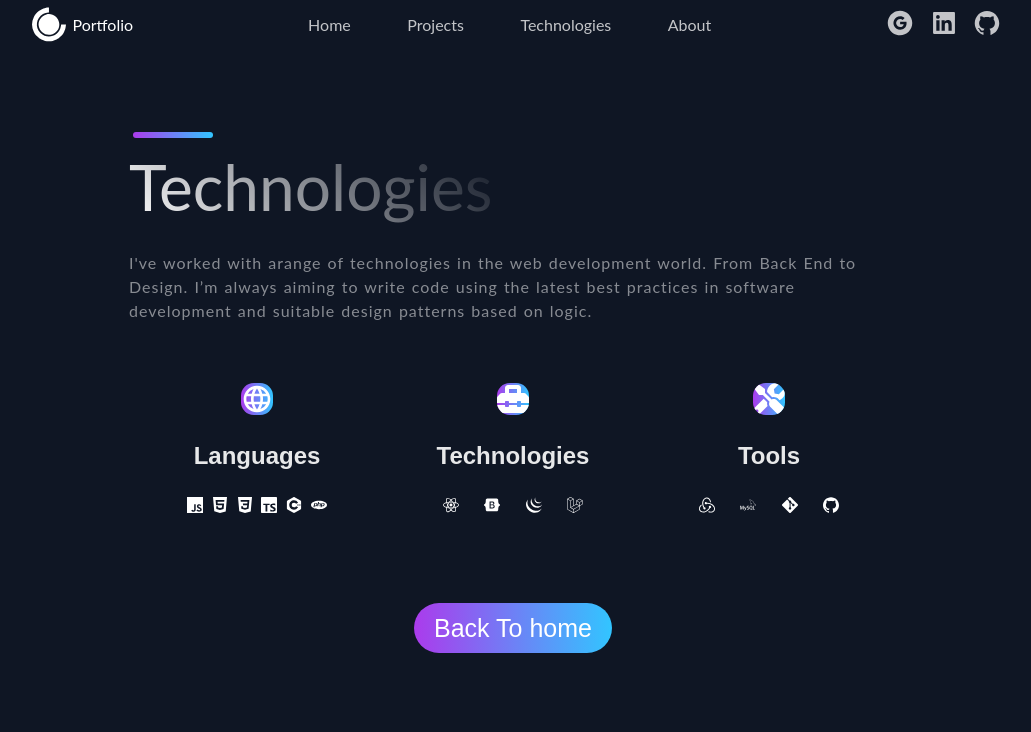
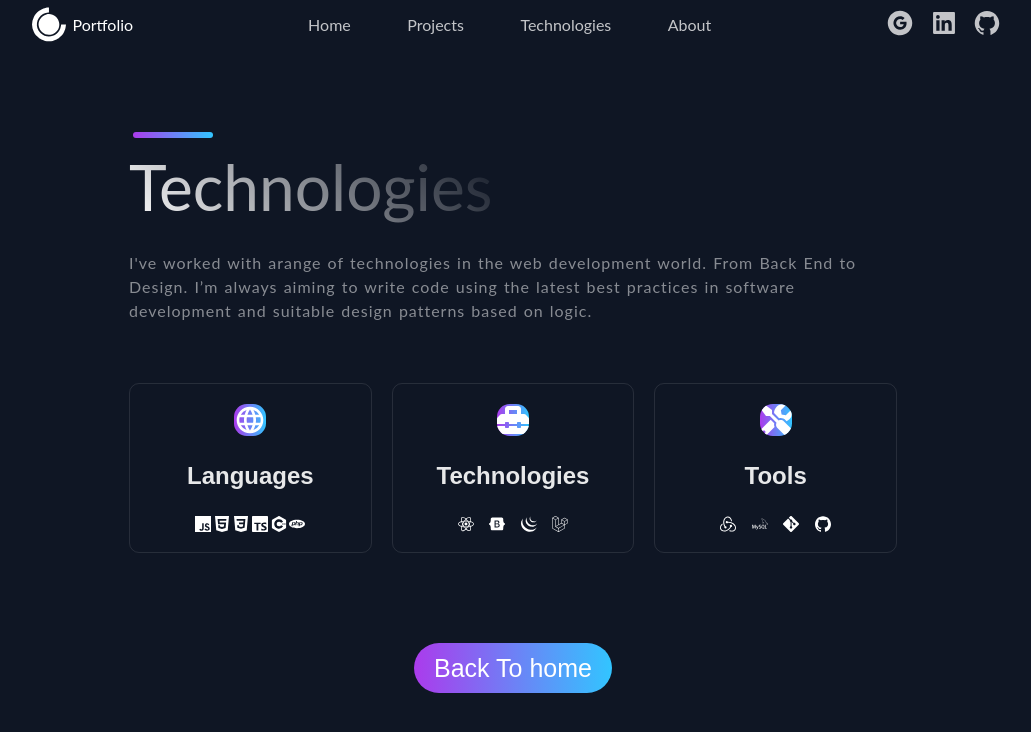
Before and after one commit to eslamsobhy/portfolio-app, a React (Create React App) app: page /technologies in a window 1280 px wide. Shown: the top 732 px of the page, without its empty margins (127-1158 px from the left). Built offline with nearby package versions, Linux system fonts and the light colour scheme.

Commit message:
added a little bit of styling

```diff
--- a/src/components/Technologies/technologies.css
+++ b/src/components/Technologies/technologies.css
@@ -11,15 +11,19 @@
   margin: 50px auto 0 auto;
   display: grid;
   grid-template-columns: repeat(auto-fill, minmax(200px, 1fr));
+  gap: 20px;
 }
 
 .technology {
-  height: 130px;
+  height: 170px;
   display: flex;
   flex-direction: column;
   align-items: center;
   margin-bottom: 50px;
   justify-content: space-between;
+  border: 1px solid rgba(255, 255, 255, 0.1);
+  border-radius: 10px;
+  padding: 20px;
 }
 
 .technology > svg {
```
